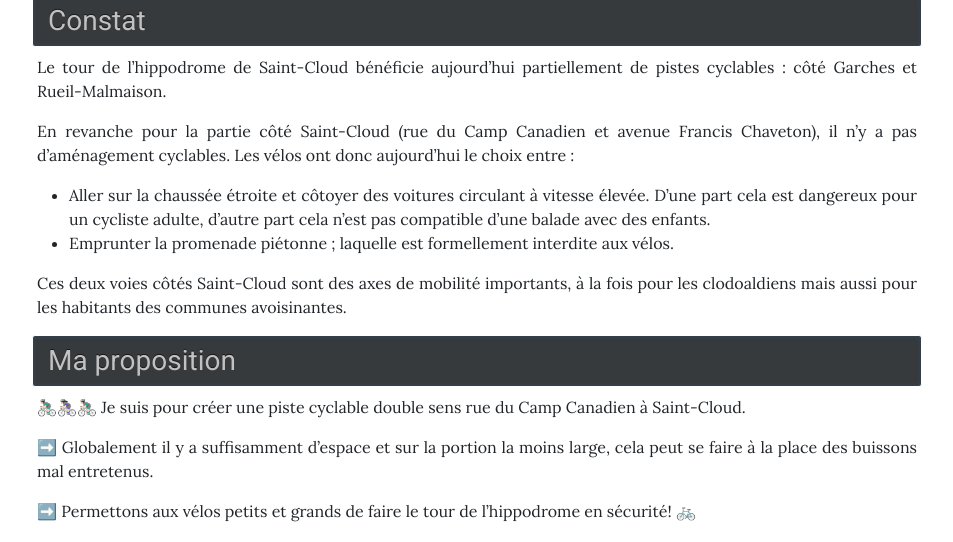
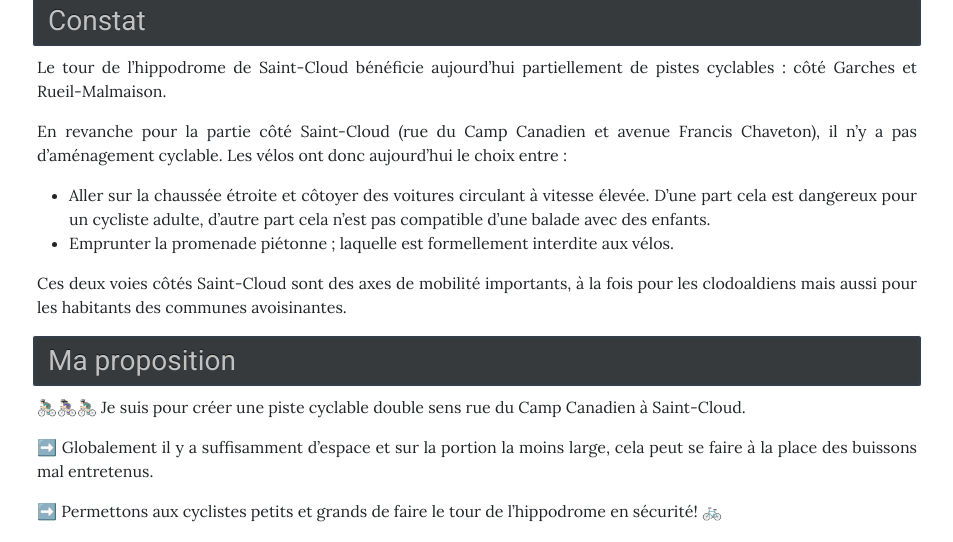
Before and after one commit to RafaelMaychmaz/rafaelmaychmaz_politique, a Jekyll site: the page built from _posts/2022-02-09-piste-cyclable-rue-camp-canadien.md, in a window 1280 px wide and 1400 px high, scrolled down 420 px. Shown: the part 139-681 px from the top of the window, without its empty margins (163-1116 px from the left). Built offline with Jekyll 4.4.1, drawn with Linux system fonts in a browser that asks for light colours; nearby versions of some CDN libraries; some of the changed lines change nothing that is shown; some of the changed text lies outside the part shown.

Commit message:
fix piste cyclable rue camp canadien

```diff
--- a/_posts/2022-02-09-piste-cyclable-rue-camp-canadien.md
+++ b/_posts/2022-02-09-piste-cyclable-rue-camp-canadien.md
@@ -16,7 +16,7 @@ tags: mobilité
 ## Constat
 Le tour de l'hippodrome de Saint-Cloud bénéficie aujourd'hui partiellement de pistes cyclables : côté Garches et Rueil-Malmaison.
 
-En revanche pour la partie côté Saint-Cloud (rue du Camp Canadien et avenue Francis Chaveton), il n'y a pas d'aménagement cyclables. Les vélos ont donc aujourd'hui le choix entre :
+En revanche pour la partie côté Saint-Cloud (rue du Camp Canadien et avenue Francis Chaveton), il n'y a pas d'aménagement cyclable. Les vélos ont donc aujourd'hui le choix entre :
 * Aller sur la chaussée étroite et côtoyer des voitures circulant à vitesse élevée. D'une part cela est dangereux pour un cycliste adulte, d'autre part cela n'est pas compatible d'une balade avec des enfants.
 * Emprunter la promenade piétonne ; laquelle est formellement interdite aux vélos.
 
@@ -27,12 +27,15 @@ Ces deux voies côtés Saint-Cloud sont des axes de mobilité importants, à la
 
 ➡️ Globalement il y a suffisamment d'espace et sur la portion la moins large, cela peut se faire à la place des buissons mal entretenus.
 
-➡️ Permettons aux vélos petits et grands de faire le tour de l'hippodrome en sécurité! 🚲
+➡️ Permettons aux cyclistes petits et grands de faire le tour de l'hippodrome en sécurité! 🚲
 
-Lien vers mon [tweet](https://twitter.com/rafaelmaychmaz/status/1491406388157116423?s=20&t=nzOFfXBymNsRFV4g85vyJQ) ayant vocation à interpeller la majorité sur ce sujet et soutenir l'association **Saint-Cloud à vélo**.
+Lien vers mon [tweet](https://twitter.com/rafaelmaychmaz/status/1491406388157116423?s=20&t=nzOFfXBymNsRFV4g85vyJQ) ayant vocation à interpeller la majorité sur ce sujet et soutenir le développement du vélo à Saint-Cloud.
 
 ![texte alternatif à l'image](/assets/post/2022-02-09-piste-cyclable-rue-camp-canadien/2022-02-09_visuel_1.jpg "Description de l info-bulle image"){:class="img_1_centered"}
 {: .pContainerOfImage}
 
 ![texte alternatif à l'image](/assets/post/2022-02-09-piste-cyclable-rue-camp-canadien/2022-02-09_visuel_2.jpg "Description de l info-bulle image"){:class="img_1_centered"}
 {: .pContainerOfImage}
+
+
+*Mise à jour du 11 février 2022* : lire le nouvel article de l'association **Saint-Cloud à vélo** : [L'hippodrome de St-Cloud interdit aux vélos](https://www.saint-cloud-a-velo.fr/post/l-hippodrome-de-st-cloud-interdit-aux-v%C3%A9los?postId=ec5090e2-1612-4d14-b4c1-1e893180781b&utm_campaign=b3d4090a-0086-4f71-9d28-9aaf73b80456&utm_source=so&utm_medium=mail&utm_content=a73d6796-3f54-49c7-af2c-cbe2d33fdc7e&cid=969abb2e-933e-446b-bcfb-8379efb5bf9a).
```
